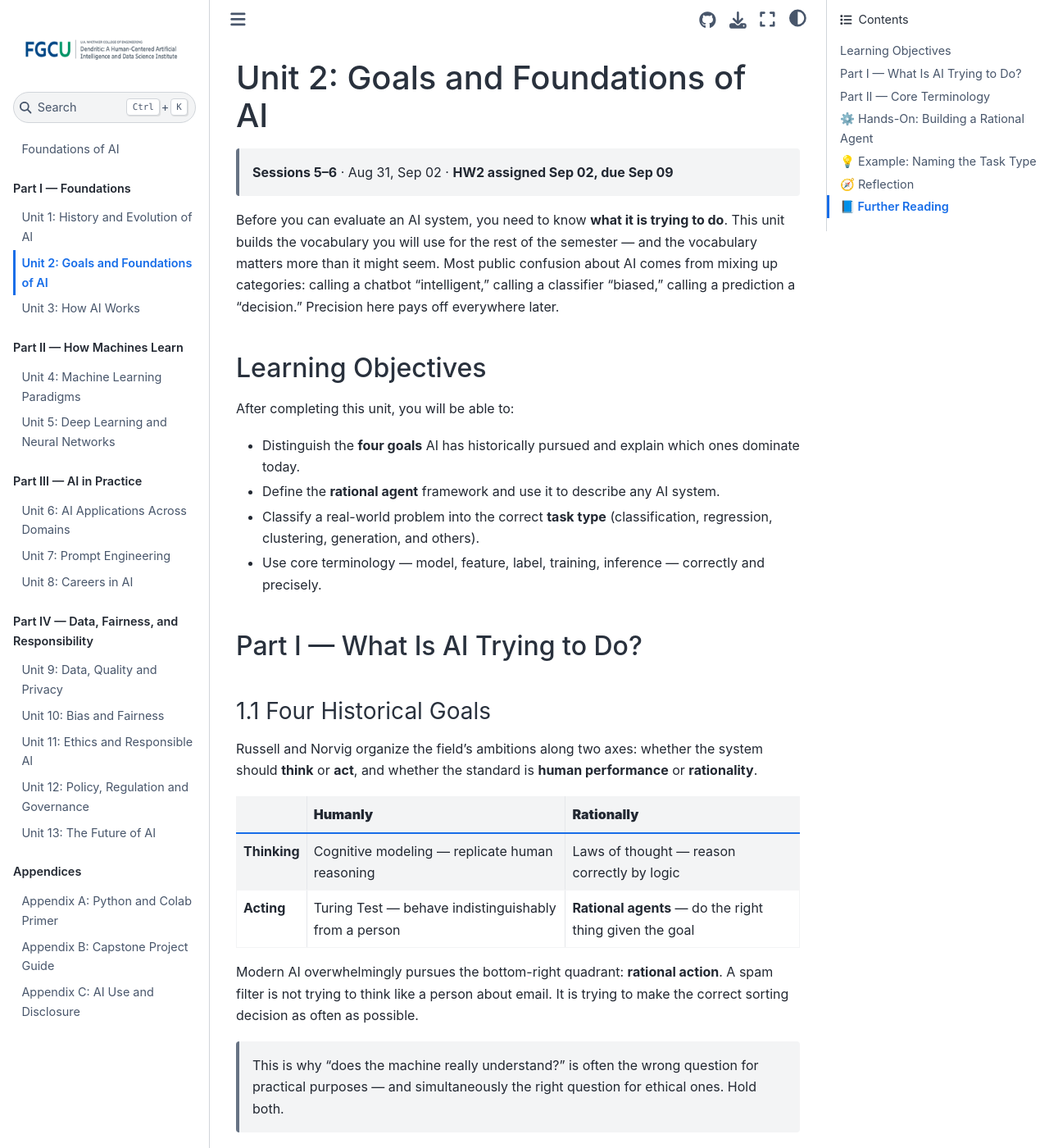
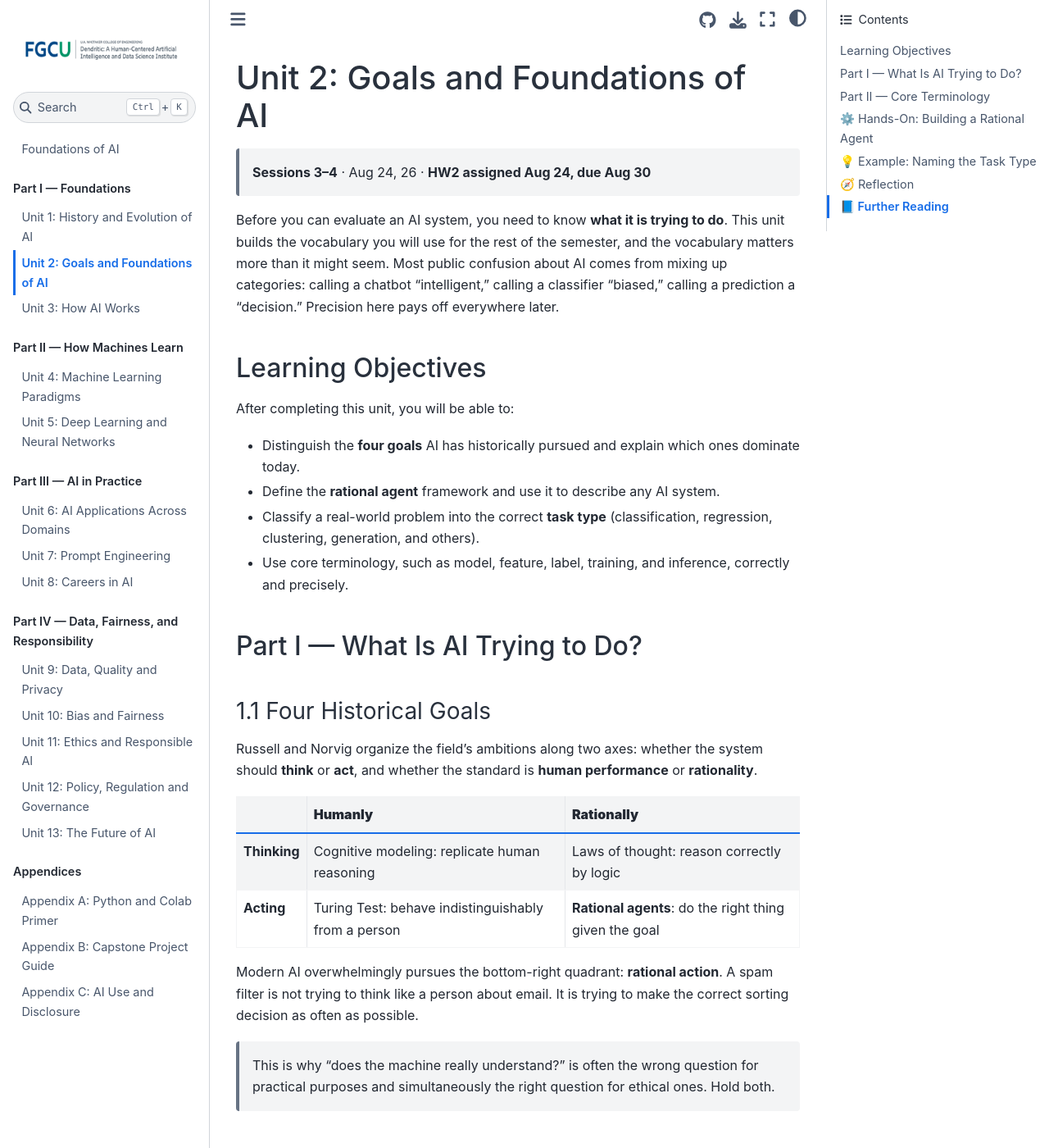
Before and after one commit to lndecastro/Foundations_of_AI, a Jupyter Book: the page built from book/Unit_02_Goals_and_Foundations.md, in a window 1280 px wide and 1400 px high. Shown: the whole window at 82% size. Built offline with Jupyter Book 1.0.4 settings and Sphinx 7.4.7 and the Sphinx Book theme 1.1.4, drawn with Linux system fonts in a browser that asks for light colours; some of the changed text lies outside the part shown.

Commit message:
Revise Unit 2 content for clarity and accuracy
Updated session dates, refined vocabulary explanations, and clarified terminology. Adjusted examples and descriptions for better clarity.

```diff
--- a/book/Unit_02_Goals_and_Foundations.md
+++ b/book/Unit_02_Goals_and_Foundations.md
@@ -1,8 +1,8 @@
 # Unit 2: Goals and Foundations of AI
 
-> **Sessions 5–6** · Aug 31, Sep 02 · **HW2 assigned Sep 02, due Sep 09**
+> **Sessions 3–4** · Aug 24, 26 · **HW2 assigned Aug 24, due Aug 30**
 
-Before you can evaluate an AI system, you need to know **what it is trying to do**. This unit builds the vocabulary you will use for the rest of the semester — and the vocabulary matters more than it might seem. Most public confusion about AI comes from mixing up categories: calling a chatbot "intelligent," calling a classifier "biased," calling a prediction a "decision." Precision here pays off everywhere later.
+Before you can evaluate an AI system, you need to know **what it is trying to do**. This unit builds the vocabulary you will use for the rest of the semester, and the vocabulary matters more than it might seem. Most public confusion about AI comes from mixing up categories: calling a chatbot "intelligent," calling a classifier "biased," calling a prediction a "decision." Precision here pays off everywhere later.
 
 ## Learning Objectives
 
@@ -11,7 +11,7 @@ After completing this unit, you will be able to:
 - Distinguish the **four goals** AI has historically pursued and explain which ones dominate today.
 - Define the **rational agent** framework and use it to describe any AI system.
 - Classify a real-world problem into the correct **task type** (classification, regression, clustering, generation, and others).
-- Use core terminology — model, feature, label, training, inference — correctly and precisely.
+- Use core terminology, such as model, feature, label, training, and inference, correctly and precisely.
 
 ## Part I — What Is AI Trying to Do?
 
@@ -21,12 +21,12 @@ Russell and Norvig organize the field's ambitions along two axes: whether the sy
 
 | | **Humanly** | **Rationally** |
 | :--- | :--- | :--- |
-| **Thinking** | Cognitive modeling — replicate human reasoning | Laws of thought — reason correctly by logic |
-| **Acting** | Turing Test — behave indistinguishably from a person | **Rational agents** — do the right thing given the goal |
+| **Thinking** | Cognitive modeling: replicate human reasoning | Laws of thought: reason correctly by logic |
+| **Acting** | Turing Test: behave indistinguishably from a person | **Rational agents**: do the right thing given the goal |
 
 Modern AI overwhelmingly pursues the bottom-right quadrant: **rational action**. A spam filter is not trying to think like a person about email. It is trying to make the correct sorting decision as often as possible.
 
-> This is why "does the machine really understand?" is often the wrong question for practical purposes — and simultaneously the right question for ethical ones. Hold both.
+> This is why "does the machine really understand?" is often the wrong question for practical purposes and simultaneously the right question for ethical ones. Hold both.
 
 ### 1.2 The Agent Framework
 
```
Also changed, not shown: other parts of book/Unit_02_Goals_and_Foundations.md (+17 -15 lines).
